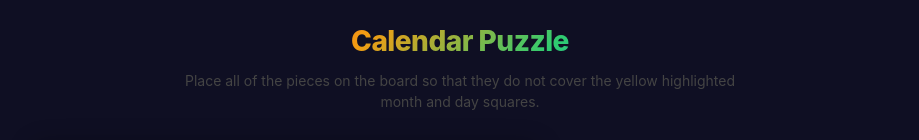
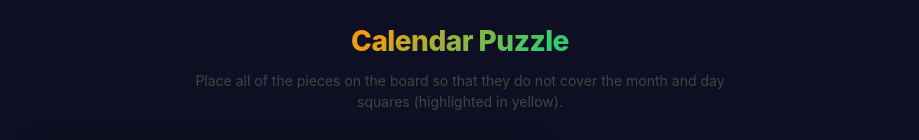
Before and after one commit to SidhartK/DeinKalendar, a Next.js app: page / in a window 1280 px wide. Shown: the top 140 px of the page, without its empty margins (180-1099 px from the left). Built offline with nearby package versions, Linux system fonts and the light colour scheme.

Commit message:
Slightly modified instruction text

```diff
--- a/src/App.tsx
+++ b/src/App.tsx
@@ -333,7 +333,7 @@ export default function App({ initialMonth = "Jan", initialDay = 1 }: AppProps)
       <header className="app-header">
         <h1>Calendar Puzzle</h1>
         <p className="app-instructions">
-          Place all of the pieces on the board so that they do not cover the yellow highlighted month and day squares.
+          Place all of the pieces on the board so that they do not cover the month and day squares (highlighted in yellow).
         </p>
       </header>
       <main className="app-main">
```
